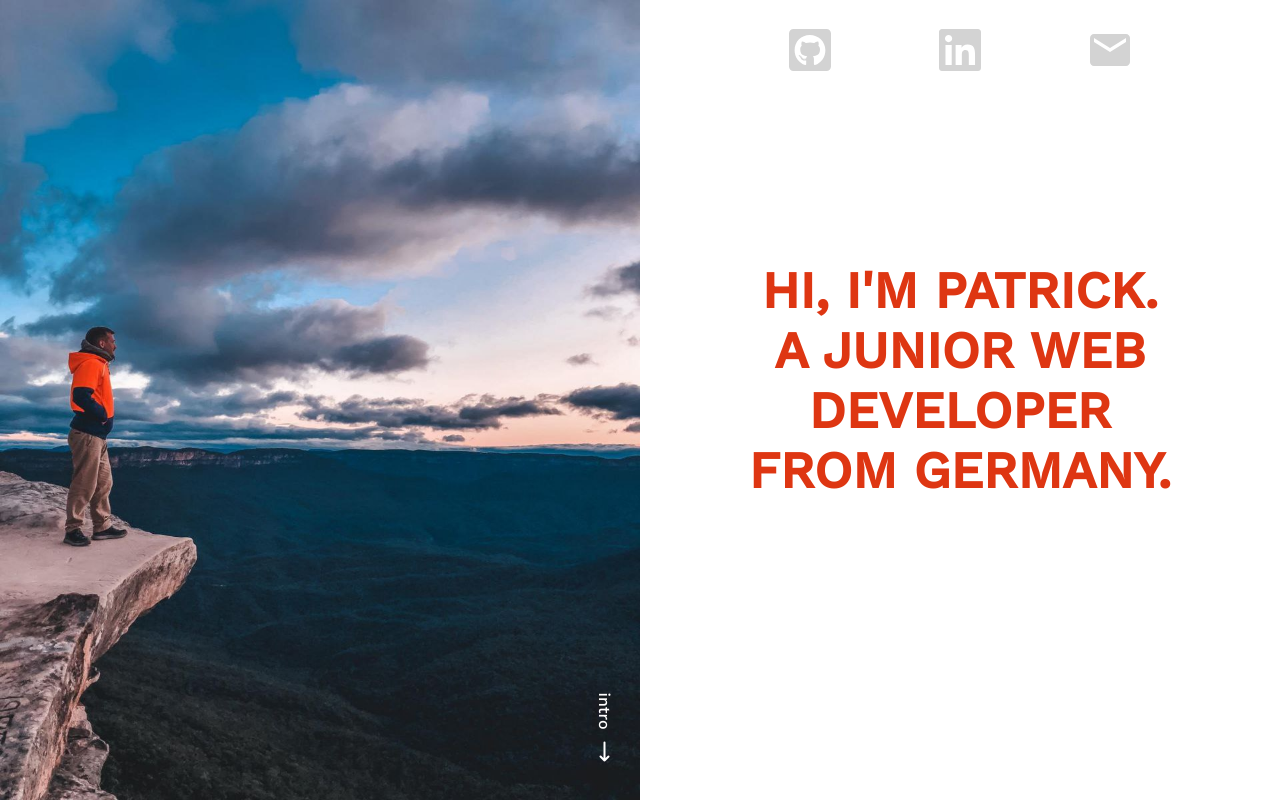
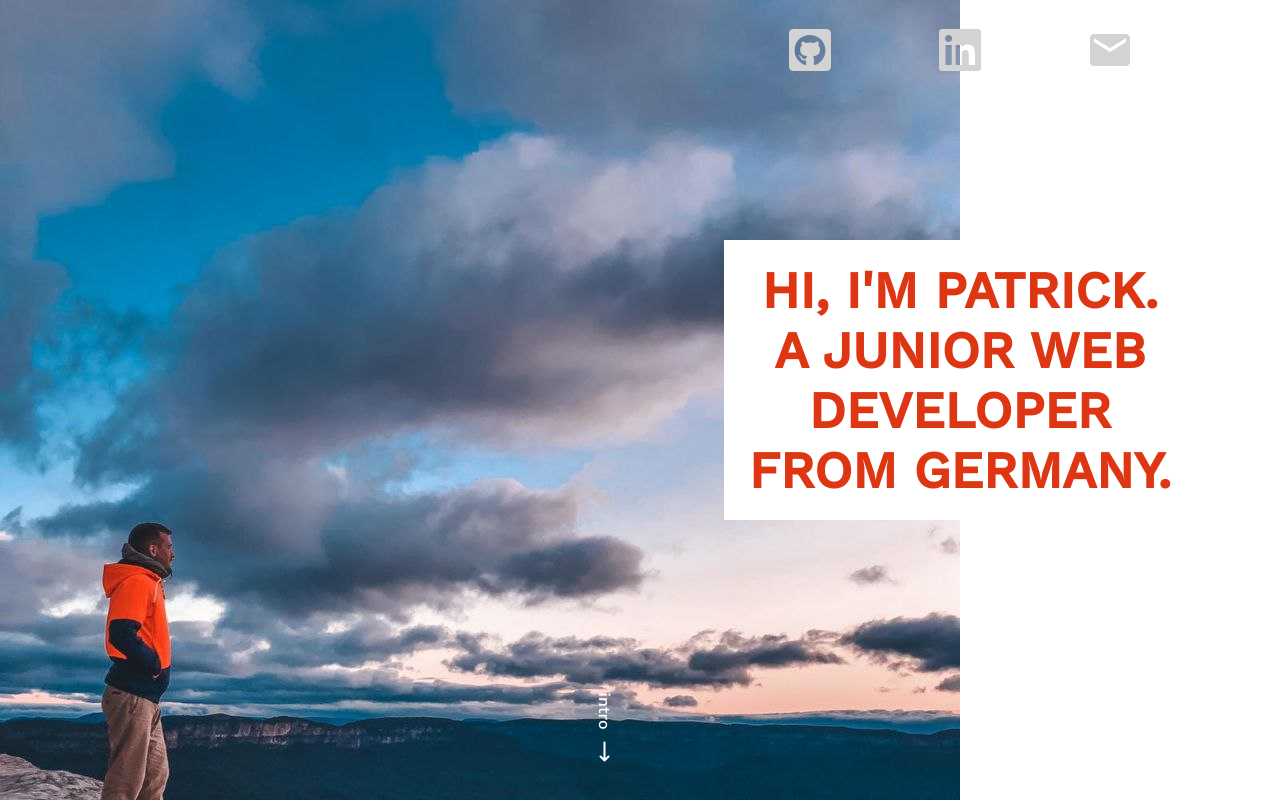
Before and after one commit to FlyingMoe91/pm-personal-website, a React (Create React App) app: page / in a window 1280 px wide. Shown: the top 802 px of the page. Built offline with nearby package versions, Linux system fonts and the light colour scheme.

Commit message:
Fix header picture and size of  past component

```diff
--- a/src/components/Header/Header.js
+++ b/src/components/Header/Header.js
@@ -21,12 +21,12 @@ export default function Header() {
 }
 
 const HeaderWrapper = styled.header`
-  background: url(${headerPic}) 20% 48% no-repeat;
-  background-size: cover;
+  background: url(${headerPic}) 15% 50% no-repeat;
+  background-size: auto;
   height: 100vh;
 
   @media screen and (min-width: 1024px) {
-    background-size: 50% 100%;
+    background-size: auto;
     background-position: left top;
   }
 `;
--- a/src/components/Past/Past.js
+++ b/src/components/Past/Past.js
@@ -68,7 +68,7 @@ const DescriptionPast = styled.p`
   @media screen and (min-width: 1201px) {
     font-size: 2rem;
     width: 50vw;
-    margin: 0 auto;
+    margin: 0 auto 150px auto;
   }
 `;
 
@@ -103,7 +103,7 @@ const DivOdd = styled.div`
   }
 
   @media screen and (min-width: 1201px) {
-    margin-bottom: -100px;
+    margin-top: -100px;
     justify-content: flex-start;
     align-items: center;
     gap: 20px;
@@ -141,7 +141,7 @@ const DivEven = styled.div`
   }
 
   @media screen and (min-width: 1201px) {
-    margin-bottom: -100px;
+    margin-top: -100px;
     justify-content: flex-end;
     align-items: center;
     gap: 20px;
@@ -182,6 +182,6 @@ const BottomLine = styled.div`
   background: black;
   margin: 0 auto;
   position: absolute;
-  bottom: 0;
+  bottom: -0;
   left: 50%;
 `;
```
